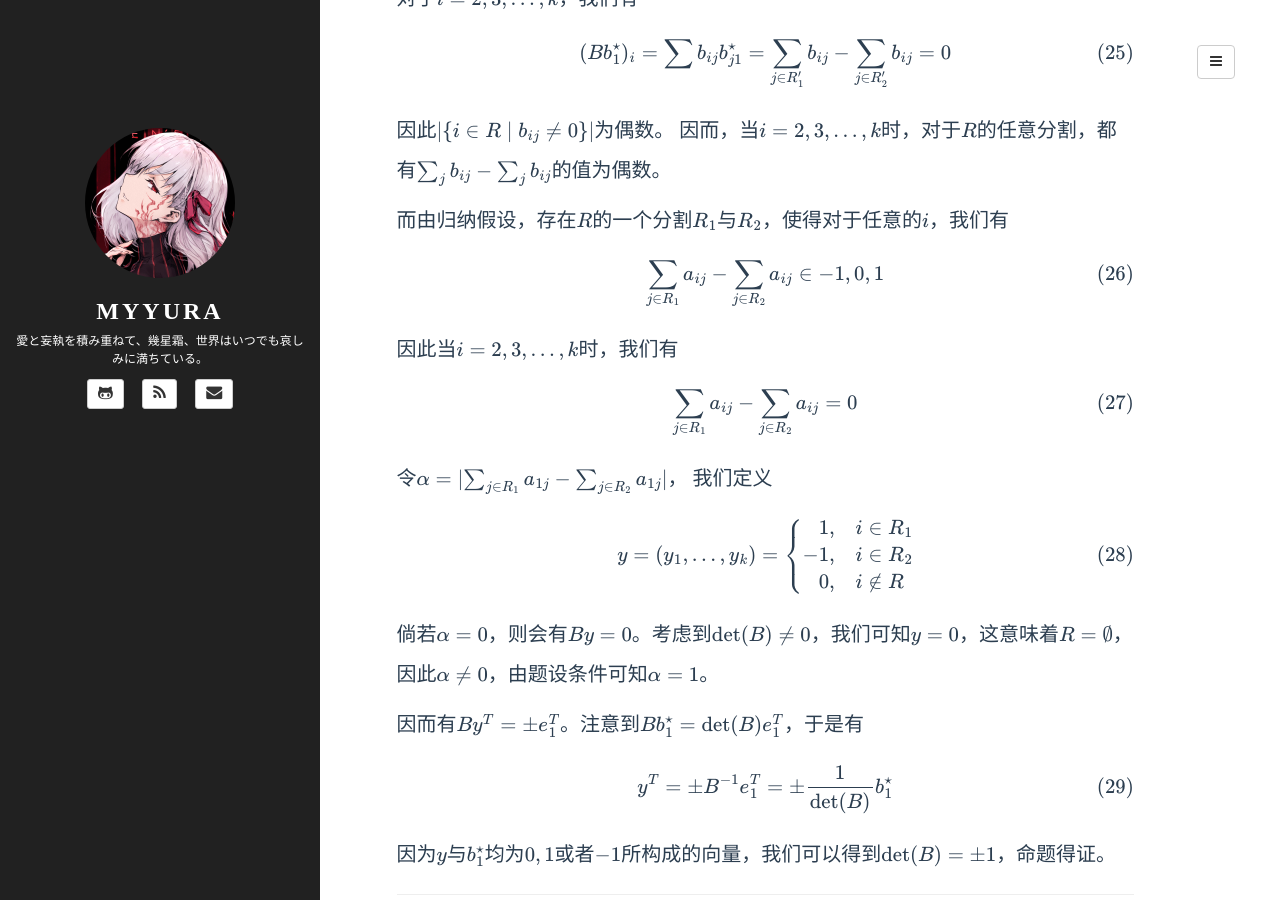
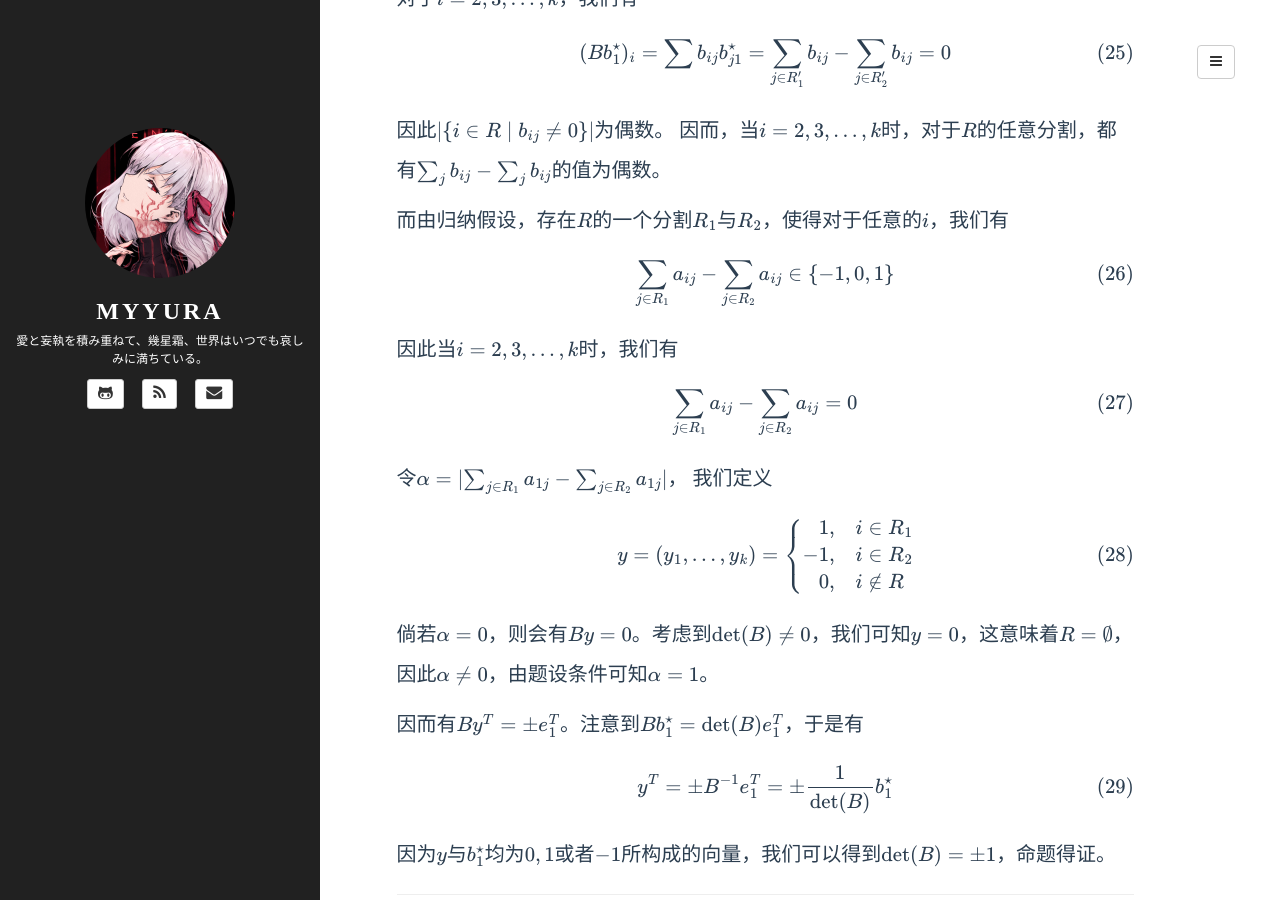
Before and after one commit to Myyura/myyura.github.io, a Jekyll site: the page built from _posts/math_algorithm/2020-11-11-graph_tum_integer_programming.md, in a window 1280 px wide and 900 px high, scrolled down 7087 px. Built offline with Jekyll 4.4.1, drawn with Linux system fonts in a browser that asks for light colours; formulas are drawn with MathJax 3; a script that is not in the unit is left out; comment, search, counter and statistics services are not loaded.

Commit message:
Fix some bugs

```diff
--- a/_posts/math_algorithm/2020-11-11-graph_tum_integer_programming.md
+++ b/_posts/math_algorithm/2020-11-11-graph_tum_integer_programming.md
@@ -256,7 +256,7 @@ $$
 而由归纳假设，存在$R$的一个分割$R_1$与$R_2$，使得对于任意的$i$，我们有
 
 $$
-\sum_{j \in R_1} a_{ij} - \sum_{j \in R_2} a_{ij} \in \\{-1, 0, 1\\}
+\sum_{j \in R_1} a_{ij} - \sum_{j \in R_2} a_{ij} \in \{-1, 0, 1\}
 $$
 
 因此当$i = 2, 3, \ldots, k$时，我们有
```
